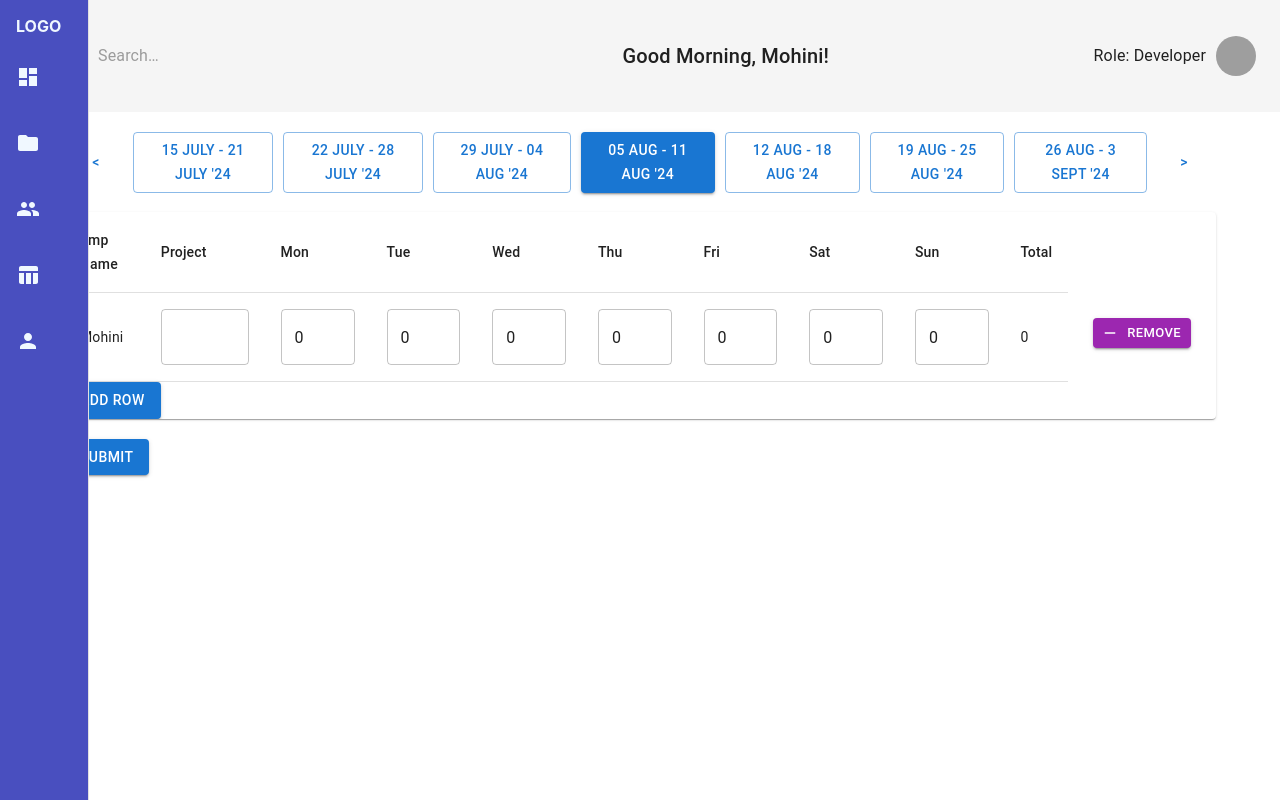
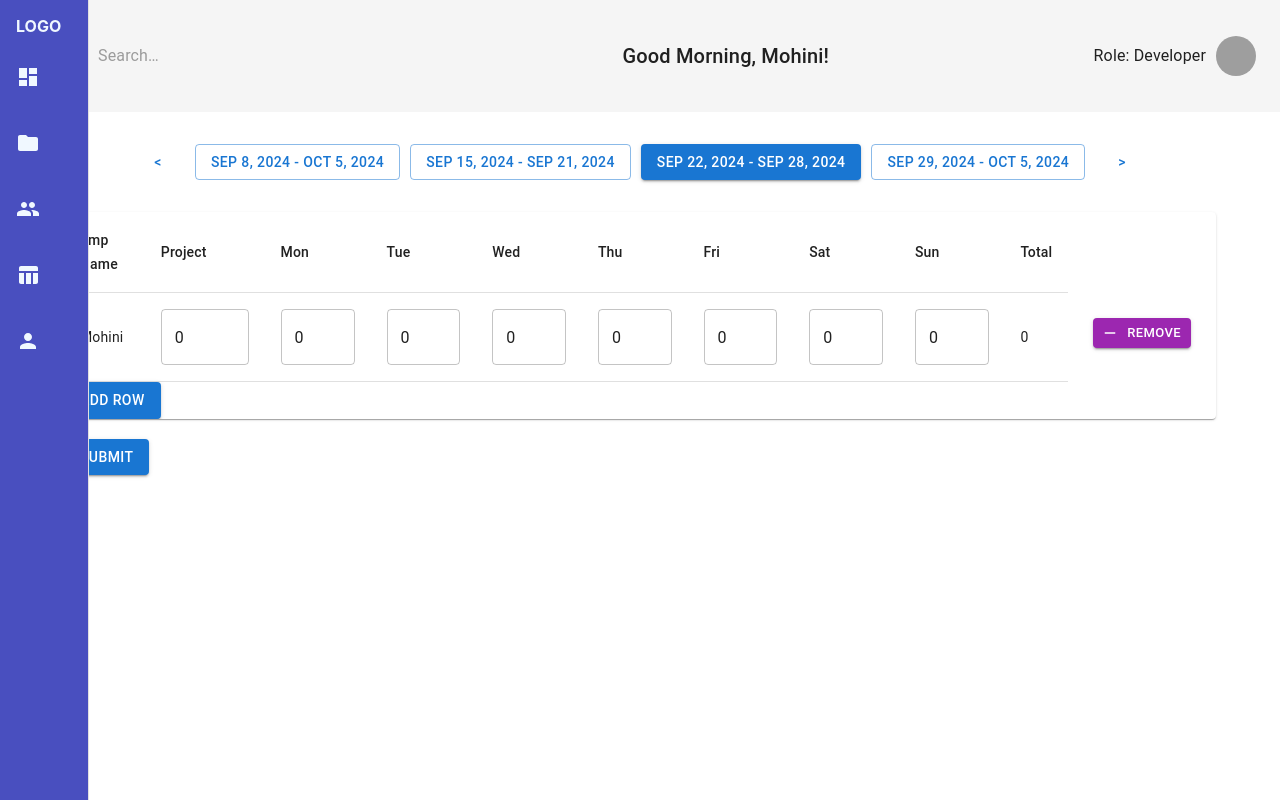
Before and after one commit to mohini17aug/timesheet-management, a React (Create React App) app in the folder timesheet-ui/: page /dashboard in a window 1280 px wide. Built offline with nearby package versions, Linux system fonts and the light colour scheme; grey boxes are pictures that could not be loaded.

Commit message:
Added integration to timesheet api

```diff
--- a/timesheet-ui/src/Components/dashboard/AttendanceReport.js
+++ b/timesheet-ui/src/Components/dashboard/AttendanceReport.js
@@ -1,17 +1,139 @@
+// import React, { useState } from "react";
+// import { Button } from "@mui/material";
+
+// const AttendanceReport = (props) => {
+//   const dates = [
+//     "15 July '24 - 21 July '24",
+//     "22 July '24 - 28 July '24",
+//     "29 July '24 - 04 Aug '24",
+//     "05 Aug '24 - 11 Aug '24",
+//     "12 Aug '24 - 18 Aug '24",
+//     "19 Aug '24 - 25 Aug '24",
+//     "26 Aug '24 - 03 Sept '24",
+//   ];
+
+//   return (
+//     <div>
+//       <div
+//         style={{
+//           display: "flex",
+//           alignItems: "center",
+//           justifyContent: "center",
+//           height: "100px",
+//         }}
+//       >
+//         <Button style={{ width: "40px", height: "40px" }}>{"<"}</Button>
+//         {dates.map((date) => (
+//           <Button
+//             key={date}
+//             variant={
+//               props?.selectedDateRange === date ? "contained" : "outlined"
+//             }
+//             onClick={() => props?.setSelectedDateRange(date)}
+//             style={{ margin: "0 5px" }}
+//           >
+//             {date}
+//           </Button>
+//         ))}
+//         <Button style={{ width: "40px", height: "40px" }}>{">"}</Button>
+//       </div>
+//     </div>
+//   );
+// };
+
+// export default AttendanceReport;
+
 import React, { useState } from "react";
 import { Button } from "@mui/material";
 
+const getTodayDate = () => {
+  const today = new Date();
+  const options = { year: "numeric", month: "short", day: "numeric" };
+  return today.toLocaleDateString("en-US", options);
+};
+
+const getWeekStartAndEnd = () => {
+  const today = new Date();
+  const dayOfWeek = today.getDay(); // 0 (Sunday) to 6 (Saturday)
+  const startOfWeek = new Date(today);
+  const endOfWeek = new Date(today);
+
+  const startOfLastWeek = new Date(today);
+  const endOfLastWeek = new Date(today);
+
+  const startOf2WeekBefore = new Date(today);
+  const endOf2WeekBefore = new Date(today);
+
+  const startOfNextWeek = new Date(today);
+  const endOfNextWeek = new Date(today);
+
+  // Adjust to the start of the week (Sunday)
+  startOfWeek.setDate(today.getDate() - dayOfWeek);
+  // Adjust to the end of the week (Saturday)
+  endOfWeek.setDate(today.getDate() + (6 - dayOfWeek));
+
+  // Adjust to the start of the week (Sunday)
+  startOfLastWeek.setDate(today.getDate() - dayOfWeek - 7);
+
+  // Adjust to the start of the week (Sunday)
+  startOf2WeekBefore.setDate(today.getDate() - dayOfWeek - 14);
+
+  endOfLastWeek.setDate(today.getDate() + (6 - dayOfWeek) - 7);
+  endOf2WeekBefore.setDate(today.getDate() + (6 - dayOfWeek) - 14);
+
+  startOfNextWeek.setDate(today.getDate() - dayOfWeek + 7);
+  endOfNextWeek.setDate(today.getDate() + (6 - dayOfWeek) + 7);
+
+  const options = { year: "numeric", month: "short", day: "numeric" };
+  const start = startOfWeek.toLocaleDateString("en-US", options);
+  const end = endOfWeek.toLocaleDateString("en-US", options);
+
+  const startLastWeek = startOfLastWeek.toLocaleDateString("en-US", options);
+  const endLastWeek = endOfLastWeek.toLocaleDateString("en-US", options);
+
+  const start2WeekBefore = startOf2WeekBefore.toLocaleDateString(
+    "en-US",
+    options
+  );
+  const end2WeekBefore = endOfNextWeek.toLocaleDateString("en-US", options);
+
+  const startNextWeek = startOfNextWeek.toLocaleDateString("en-US", options);
+  const endNextWeek = endOfNextWeek.toLocaleDateString("en-US", options);
+
+  return {
+    start,
+    end,
+    startLastWeek,
+    endLastWeek,
+    start2WeekBefore,
+    end2WeekBefore,
+    startNextWeek,
+    endNextWeek,
+  };
+};
+
+// Example usage
+console.log("Today's Date:", getTodayDate());
+const {
+  start,
+  end,
+  startLastWeek,
+  endLastWeek,
+  start2WeekBefore,
+  end2WeekBefore,
+  startNextWeek,
+  endNextWeek,
+} = getWeekStartAndEnd();
+console.log("Start of the Week:", start);
+console.log("End of the Week:", end);
+
 const AttendanceReport = () => {
-  const [selectedDate, setSelectedDate] = useState("05 Aug - 11 Aug '24");
-
+  const [selectedDate, setSelectedDate] = useState(`${start} - ${end}`);
   const dates = [
-    "15 July - 21 July '24",
-    "22 July - 28 July '24",
-    "29 July - 04 Aug '24",
-    "05 Aug - 11 Aug '24",
-    "12 Aug - 18 Aug '24",
-    "19 Aug - 25 Aug '24",
-    "26 Aug - 3 Sept '24",
+    `${start2WeekBefore} - ${end2WeekBefore}`,
+    `${startLastWeek} - ${endLastWeek}`,
+    `${start} - ${end}`,
+    `${startNextWeek} - ${endNextWeek}`,
   ];
 
   return (
--- a/timesheet-ui/src/Components/dashboard/AttendanceTable.tsx
+++ b/timesheet-ui/src/Components/dashboard/AttendanceTable.tsx
@@ -13,31 +13,33 @@ import {
 import Remove from "@mui/icons-material/Remove";
 import axios from "axios";
 import { backendServerUrl } from "../../constants.ts";
+import { formatDateRange } from "../../utils.ts";
 
 interface ProjectRow {
-  project: string;
-  mon: number;
-  tue: number;
-  wed: number;
-  thu: number;
-  fri: number;
-  sat: number;
-  sun: number;
+  project: number;
+  mon: { date: string; hours: number };
+  tue: { date: string; hours: number };
+  wed: { date: string; hours: number };
+  thu: { date: string; hours: number };
+  fri: { date: string; hours: number };
+  sat: { date: string; hours: number };
+  sun: { date: string; hours: number };
   total: number;
 }
 
-const AttendanceTable = () => {
+const AttendanceTable = (props) => {
   const empId = 3;
+  const dates = formatDateRange(props.selectedDateRange);
   const [rows, setRows] = useState<ProjectRow[]>([
     {
-      project: "",
-      mon: 0,
-      tue: 0,
-      wed: 0,
-      thu: 0,
-      fri: 0,
-      sat: 0,
-      sun: 0,
+      project: 0,
+      mon: { date: dates[0], hours: 0 },
+      tue: { date: dates[1], hours: 0 },
+      wed: { date: dates[2], hours: 0 },
+      thu: { date: dates[3], hours: 0 },
+      fri: { date: dates[4], hours: 0 },
+      sat: { date: dates[5], hours: 0 },
+      sun: { date: dates[6], hours: 0 },
       total: 0,
     },
   ]);
@@ -51,7 +53,11 @@ const AttendanceTable = () => {
 
     // Validate only the numeric fields, skip 'project'
     if (field === "project" || value === "" || /^[0-9]*$/.test(value)) {
-      newRows[index][field] = value;
+      if (field !== "project") {
+        newRows[index][field].hours = value;
+      } else {
+        newRows[index][field] = Number(value);
+      }
 
       // Calculate the total only for numeric fields
       if (field !== "project" && Number(value) < 9) {
@@ -65,7 +71,7 @@ const AttendanceTable = () => {
           "sun",
         ] as (keyof ProjectRow)[];
         const total = days.reduce((sum, day) => {
-          return sum + (parseFloat(newRows[index][day]) || 0);
+          return sum + (parseFloat(newRows[index][day].hours) || 0);
         }, 0);
         newRows[index].total = total;
       }
@@ -78,14 +84,14 @@ const AttendanceTable = () => {
     setRows([
       ...rows,
       {
-        project: "",
-        mon: 0,
-        tue: 0,
-        wed: 0,
-        thu: 0,
-        fri: 0,
-        sat: 0,
-        sun: 0,
+        project: 0,
+        mon: { date: dates[0], hours: 0 },
+        tue: { date: dates[1], hours: 0 },
+        wed: { date: dates[2], hours: 0 },
+        thu: { date: dates[3], hours: 0 },
+        fri: { date: dates[4], hours: 0 },
+        sat: { date: dates[5], hours: 0 },
+        sun: { date: dates[6], hours: 0 },
         total: 0,
       },
     ]);
@@ -96,53 +102,62 @@ const AttendanceTable = () => {
   };
 
   const handleSubmit = () => {
-    axios.post(`${backendServerUrl}timesheets/`, {
-      "employee": 4,
-      "timesheet": [
+    const timesheet = rows.map((row) => {
+      return [
         {
-          "project": 2,
-          "date": "2023-06-01",
-          "hours": 9
+          project: row.project,
+          date: row.mon.date,
+          hours: Number(row.mon.hours),
         },
         {
-          "project": 2,
-          "date": "2023-06-02",
-          "hours": 9
+          project: row.project,
+          date: row.tue.date,
+          hours: Number(row.tue.hours),
         },
         {
-          "project": 3,
-          "date": "2023-06-03",
-          "hours": 9
+          project: row.project,
+          date: row.wed.date,
+          hours: Number(row.wed.hours),
         },
         {
-          "project": 3,
-          "date": "2023-06-04",
-          "hours": 9
+          project: row.project,
+          date: row.thu.date,
+          hours: Number(row.thu.hours),
         },
         {
-          "project": 3,
-          "date": "2023-06-06",
-          "hours": 9
+          project: row.project,
+          date: row.fri.date,
+          hours: Number(row.fri.hours),
         },
         {
-          "project": 2,
-          "date": "2023-06-07",
-          "hours": 9
-        }
-      ],
-      "approved": false
-    }, {
+          project: row.project,
+          date: row.sat.date,
+          hours: Number(row.sat.hours),
+        },
+        {
+          project: row.project,
+          date: row.sun.date,
+          hours: Number(row.sun.hours),
+        },
+      ];
+    });
+
+    const timesheetData = { employee: empId, timesheet, approved: false };
+
+    console.log(timesheetData);
+
+    axios
+      .post(`${backendServerUrl}timesheets/`, timesheetData, {
         headers: {
-          'Content-Type': 'application/json',
-      }
-  }).then(()=>{
-
-  }).catch(()=>{
-
+          "Content-Type": "application/json",
+        },
       })
-  }
+      .then(() => {})
+      .catch(() => {});
+  };
 
   return (
+    <>
       <TableContainer component={Paper}>
         <Table>
           <TableHead>
@@ -171,11 +186,12 @@ const AttendanceTable = () => {
                     }
                   />
                 </TableCell>
-              {["mon", "tue", "wed", "thu", "fri", "sat", "sun"].map((day) => (
+                {["mon", "tue", "wed", "thu", "fri", "sat", "sun"].map(
+                  (day) => (
                     <TableCell key={day}>
                       <TextField
                         type="text"
-                    value={row[day as keyof ProjectRow]}
+                        value={row[day as keyof ProjectRow].hours}
                         onChange={(e) =>
                           handleInputChange(
                             index,
@@ -185,7 +201,8 @@ const AttendanceTable = () => {
                         }
                       />
                     </TableCell>
-              ))}
+                  )
+                )}
                 <TableCell>{row.total}</TableCell>
                 <Button
                   size="small"
@@ -205,6 +222,15 @@ const AttendanceTable = () => {
           Add Row
         </Button>
       </TableContainer>
+      <Button
+        variant="contained"
+        color="primary"
+        style={{ marginTop: "20px" }}
+        onClick={handleSubmit}
+      >
+        Submit
+      </Button>
+    </>
   );
 };
 
--- a/timesheet-ui/src/Components/dashboard/Dashboard.js
+++ b/timesheet-ui/src/Components/dashboard/Dashboard.js
@@ -1,22 +1,26 @@
-import React from 'react';
-import { Container, Button } from '@mui/material';
-import Sidebar from './SideBar.js';
-import TopNav from './TopNov.js';
-import AttendanceReport from './AttendanceReport.js';
-import AttendanceTable from './AttendanceTable.tsx';
+import React, { useState } from "react";
+import { Container, Button } from "@mui/material";
+import Sidebar from "./SideBar.js";
+import TopNav from "./TopNov.js";
+import AttendanceReport from "./AttendanceReport.js";
+import AttendanceTable from "./AttendanceTable.tsx";
 
 const Dashboard = () => {
+  const [selectedDateRange, setSelectedDateRange] = useState(
+    "05 Aug '24 - 11 Aug '24"
+  );
+
   return (
-    <div style={{ display: 'flex' }}>
+    <div style={{ display: "flex" }}>
       <Sidebar />
       <div style={{ flexGrow: 1 }}>
         <TopNav />
         <Container>
-          <AttendanceReport />
-          <AttendanceTable />
-          <Button variant="contained" color="primary" style={{ marginTop: '20px' }}>
-            Submit
-          </Button>
+          <AttendanceReport
+            selectedDateRange={selectedDateRange}
+            setSelectedDateRange={setSelectedDateRange}
+          />
+          <AttendanceTable selectedDateRange={selectedDateRange} />
         </Container>
       </div>
     </div>
--- /dev/null
+++ b/timesheet-ui/src/utils.ts
@@ -0,0 +1,40 @@
+export const formatDateRange = (dateRange) => {
+  const [startDateStr, endDateStr] = dateRange?.split(" - ");
+
+  const parseDate = (dateStr) => {
+    const [day, month, year] = dateStr.split(" ");
+    const monthMap = {
+      Jan: "01",
+      Feb: "02",
+      Mar: "03",
+      Apr: "04",
+      May: "05",
+      Jun: "06",
+      Jul: "07",
+      Aug: "08",
+      Sep: "09",
+      Oct: "10",
+      Nov: "11",
+      Dec: "12",
+    };
+    const formattedYear = `20${year.replace("'", "")}`;
+    return `${formattedYear}-${monthMap[month]}-${day.padStart(2, "0")}`;
+  };
+
+  const startDate = parseDate(startDateStr);
+  const endDate = parseDate(endDateStr);
+
+  return getDatesInRange(startDate, endDate);
+};
+
+const getDatesInRange = (startDate, endDate) => {
+  const date = new Date(startDate);
+  const dates = [];
+
+  while (date <= new Date(endDate)) {
+    dates.push(new Date(date).toISOString().split("T")[0]);
+    date.setDate(date.getDate() + 1);
+  }
+
+  return dates;
+};
```
Lines whose indentation alone changed are shown as unchanged.
